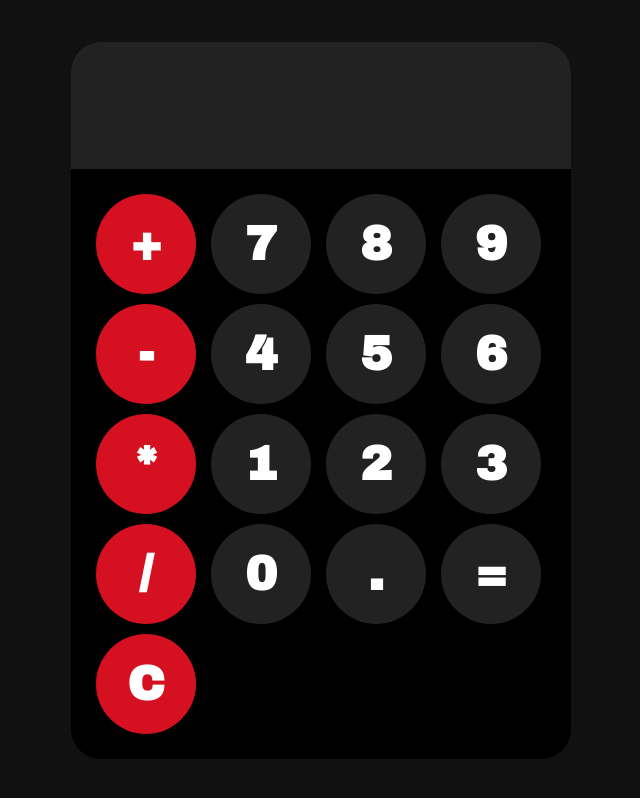
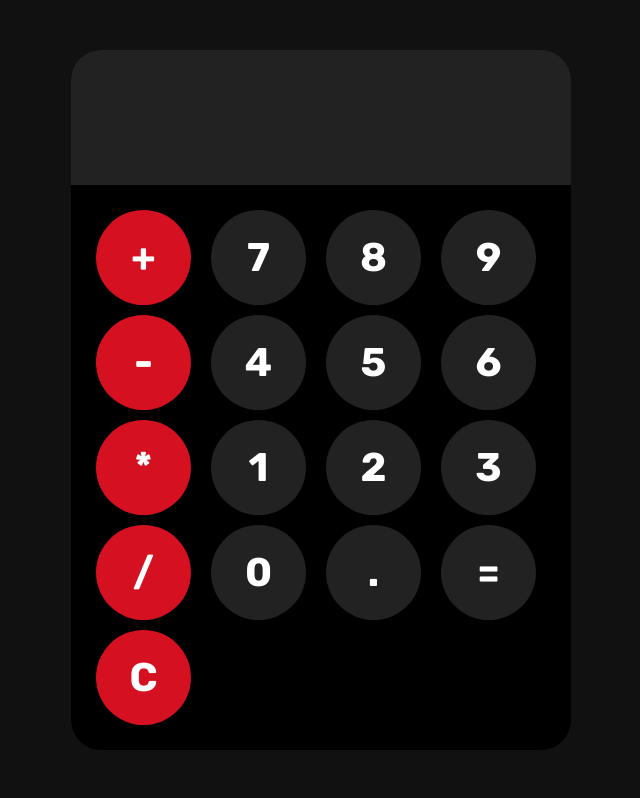
Before and after one commit to darklowlyx/calculator-program, a plain HTML site: page index.html in a window 1280 px wide. Shown: the whole page, without its empty margins (319-959 px from the left). Drawn offline with Linux system fonts and the light colour scheme.

Commit message:
version 0.3

```diff
--- a/css/style.css
+++ b/css/style.css
@@ -2,7 +2,8 @@
 
 * {
 	color: #f0f0f0;
-	font-family: "Archivo Black", Arial, sans-serif;
+	font-family: "Rubik", Arial, sans-serif;
+	font-weight: 700;
 }
 
 body {
@@ -21,13 +22,12 @@ body {
 	background: hsl(0, 0%, 50%); /* Firefox */
 }
 button {
-	width: 100px;
-	height: 100px;
+	width: 95px;
+	height: 95px;
 	border-radius: 50%;
 	background-color: #222;
 	color: #fff;
-	font-size: 3rem;
-	font-weight: 700;
+	font-size: 2.5rem;
 	transition: background-color 0.2s ease;
 }
 button:hover {
@@ -44,7 +44,8 @@ button:active {
 	max-width: 500px;
 	min-height: 600px;
 	margin: 0 auto;
-	font-family: "Archivo Black", Arial, sans-serif;
+	font-family: "Rubik", Arial, sans-serif;
+	font-weight: 700;
 }
 #display {
 	background-color: #222;
--- a/index.html
+++ b/index.html
@@ -5,7 +5,7 @@
 	<meta charset="UTF-8">
 	<meta http-equiv="X-UA-Compatible" content="IE=edge">
 	<meta name="viewport" content="width=device-width, initial-scale=1.0, maximum-scale=1.0, user-scalable=1.0">
-	<link href="https://fonts.googleapis.com/css?family=Archivo+Black:regular" rel="stylesheet" />
+	<link href="https://fonts.googleapis.com/css?family=Rubik:700&display:swap;" rel="stylesheet" />
 	<link rel="stylesheet" href="css/style.css">
 	<link rel="shortcut icon" href="#" />
 	<title>Calculator - blvck</title>
```
